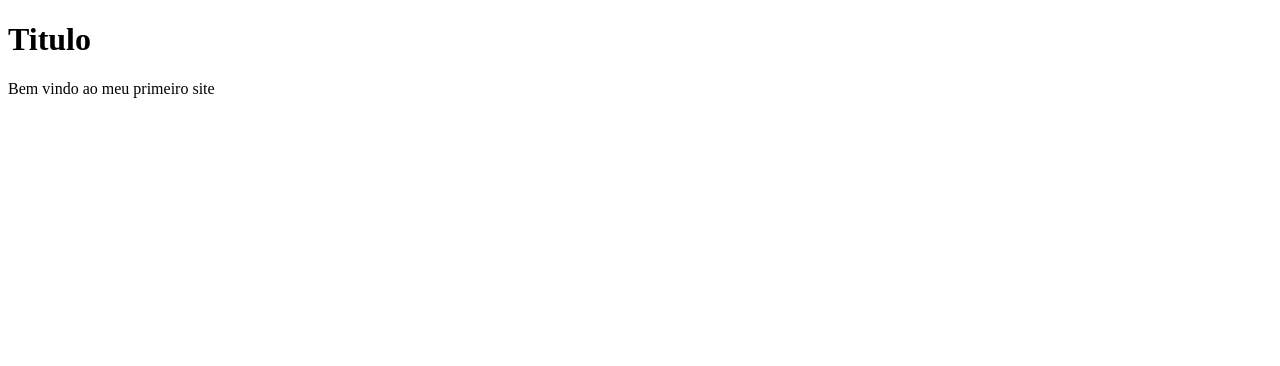
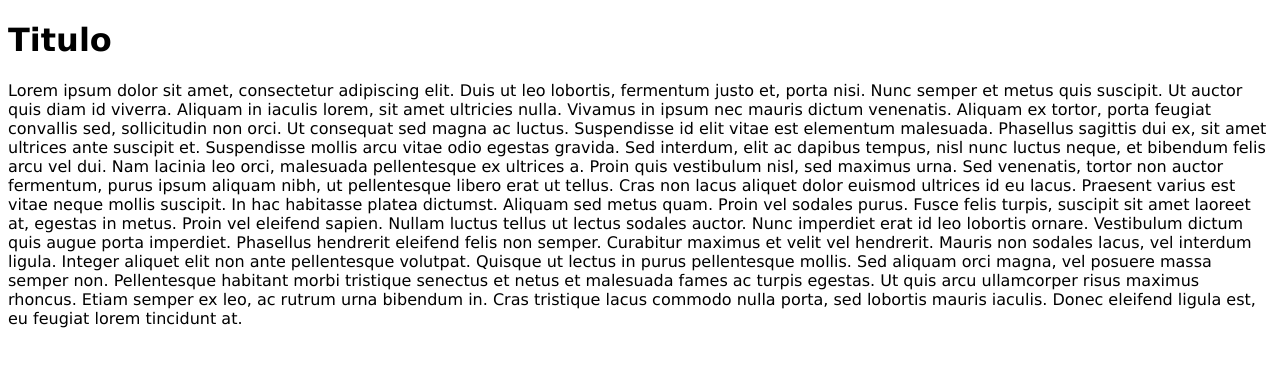
Before and after one commit to MilenaFigueira/step-one, a plain HTML site: page index.html in a window 1280 px wide. Drawn offline with Linux system fonts and the light colour scheme.

Commit message:
alterando a fonte pra verdana

```diff
--- a/index.html
+++ b/index.html
@@ -5,9 +5,19 @@
     <meta http-equiv="X-UA-Compatible" content="IE=edge">
     <meta name="viewport" content="width=device-width, initial-scale=1.0">
     <title>Document</title>
+
+    <style>
+        *{font-family: verdana;}
+    </style>
 </head>
 <body>
     <h1>Titulo</h1>
-    <p>Bem vindo ao meu primeiro site</p>
+    <p>Lorem ipsum dolor sit amet, consectetur adipiscing elit. Duis ut leo lobortis, fermentum justo et, porta nisi. Nunc semper et metus quis suscipit. Ut auctor quis diam id viverra. Aliquam in iaculis lorem, sit amet ultricies nulla. Vivamus in ipsum nec mauris dictum venenatis. Aliquam ex tortor, porta feugiat convallis sed, sollicitudin non orci. Ut consequat sed magna ac luctus. Suspendisse id elit vitae est elementum malesuada.
+
+        Phasellus sagittis dui ex, sit amet ultrices ante suscipit et. Suspendisse mollis arcu vitae odio egestas gravida. Sed interdum, elit ac dapibus tempus, nisl nunc luctus neque, et bibendum felis arcu vel dui. Nam lacinia leo orci, malesuada pellentesque ex ultrices a. Proin quis vestibulum nisl, sed maximus urna. Sed venenatis, tortor non auctor fermentum, purus ipsum aliquam nibh, ut pellentesque libero erat ut tellus. Cras non lacus aliquet dolor euismod ultrices id eu lacus. Praesent varius est vitae neque mollis suscipit. In hac habitasse platea dictumst. Aliquam sed metus quam.
+
+        Proin vel sodales purus. Fusce felis turpis, suscipit sit amet laoreet at, egestas in metus. Proin vel eleifend sapien. Nullam luctus tellus ut lectus sodales auctor. Nunc imperdiet erat id leo lobortis ornare. Vestibulum dictum quis augue porta imperdiet. Phasellus hendrerit eleifend felis non semper.
+
+        Curabitur maximus et velit vel hendrerit. Mauris non sodales lacus, vel interdum ligula. Integer aliquet elit non ante pellentesque volutpat. Quisque ut lectus in purus pellentesque mollis. Sed aliquam orci magna, vel posuere massa semper non. Pellentesque habitant morbi tristique senectus et netus et malesuada fames ac turpis egestas. Ut quis arcu ullamcorper risus maximus rhoncus. Etiam semper ex leo, ac rutrum urna bibendum in. Cras tristique lacus commodo nulla porta, sed lobortis mauris iaculis. Donec eleifend ligula est, eu feugiat lorem tincidunt at.</p>
 </body>
 </html>
```
